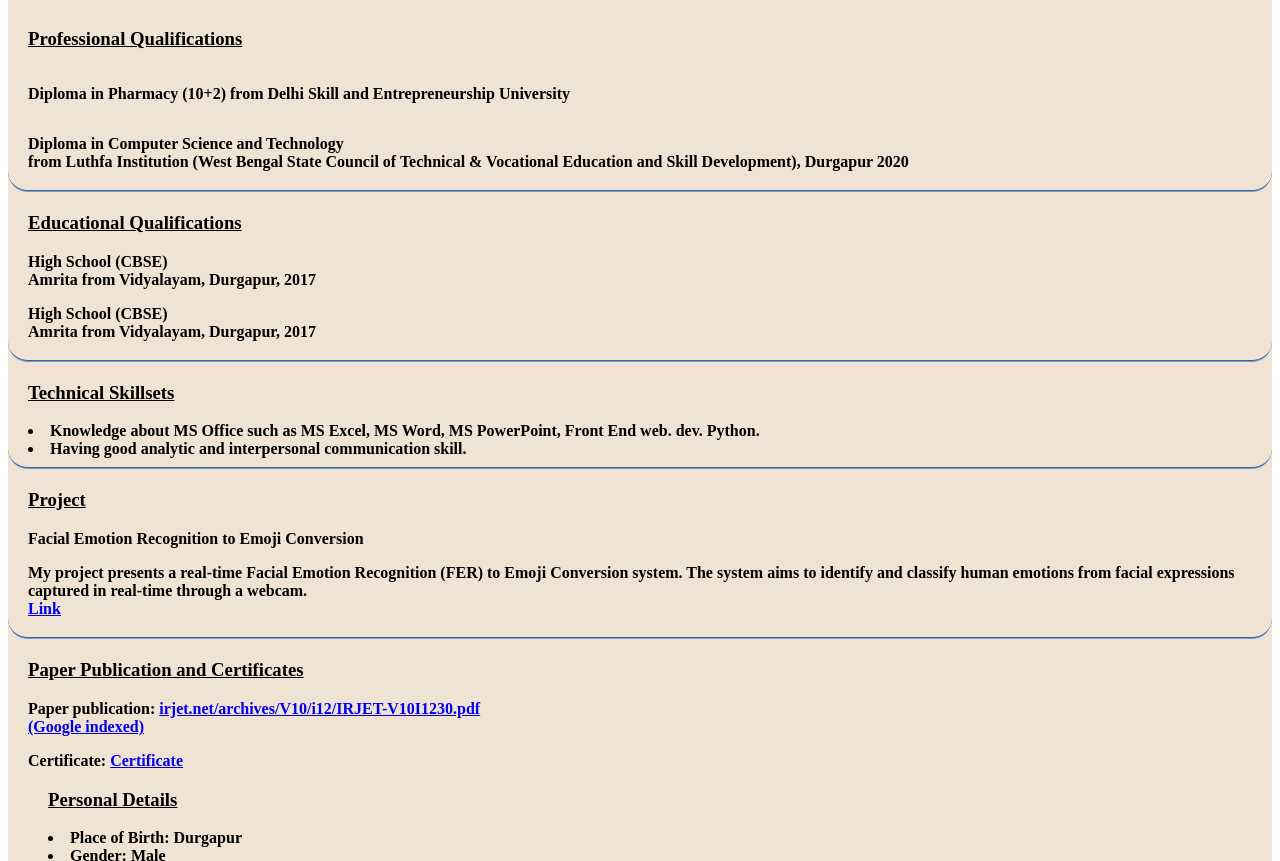
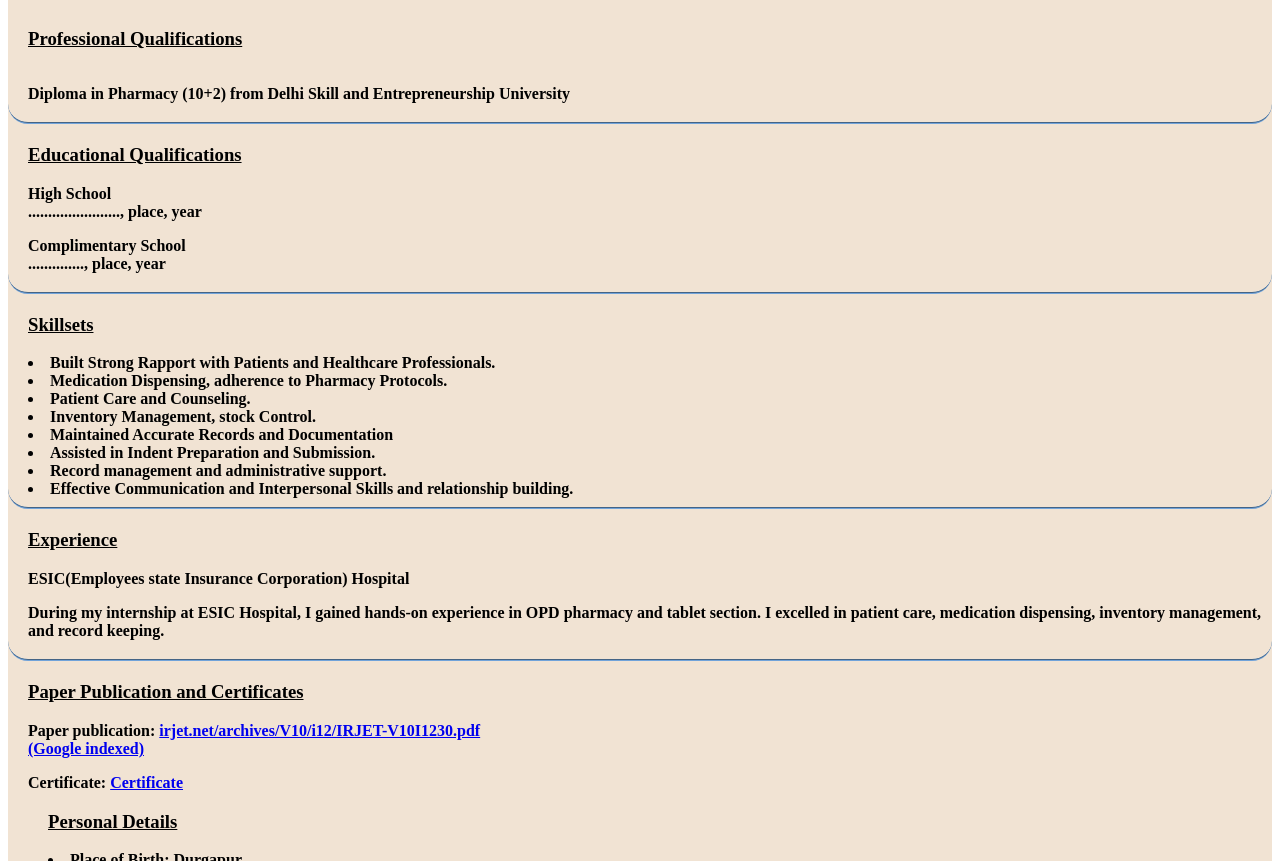
Before and after one commit to RohitKarmakar/pallaviresume, a plain HTML site: page index.html in a window 1280 px wide. Shown: the part 440-1301 px from the top of the page. Drawn offline with Linux system fonts and the light colour scheme.

Commit message:
index.html

```diff
--- a/index.html
+++ b/index.html
@@ -39,12 +39,6 @@
                 <div class="btech">
                     <p><b>Diploma in Pharmacy (10+2) from Delhi Skill and Entrepreneurship University </p>
                 </div>
-
-                <div class="diploma">
-                    <p><b>Diploma in Computer Science and Technology</b><br>
-                        from Luthfa Institution (West Bengal State Council of Technical & Vocational Education and Skill
-                        Development), Durgapur 2020 </p>
-                </div>
             </div>
 
         </div>
@@ -53,27 +47,31 @@
             <div class="educationalqual">
                 <h3><u>Educational Qualifications</u></h3>
                 <div class="school">
-                    <p>High School (CBSE) <br>Amrita from Vidyalayam, Durgapur, 2017</p>
-                    <p>High School (CBSE) <br>Amrita from Vidyalayam, Durgapur, 2017</p>
+                    <p>High School <br>......................., place, year</p>
+                    <p>Complimentary School <br>.............., place, year</p>
                 </div>
             </div>
         </div>
 
         <div class="box4" id="box">
             <div class="techskill">
-                <h3><u>Technical Skillsets</u></h3>
-                <li>Knowledge about MS Office such as MS Excel, MS Word, MS PowerPoint, Front End web. dev. Python.</li>
-                <li>Having good analytic and interpersonal communication skill.</li>
+                <h3><u>Skillsets</u></h3>
+                <li>Built Strong Rapport with Patients and Healthcare Professionals.</li>
+                <li>Medication Dispensing, adherence to Pharmacy Protocols.</li>
+                <li>Patient Care and Counseling.</li>
+                <li>Inventory Management, stock Control.</li>
+                <li>Maintained Accurate Records and Documentation</li>
+                <li>Assisted in Indent Preparation and Submission.</li>
+                <li>Record management and administrative support.</li>
+                <li>Effective Communication and Interpersonal Skills and relationship building.</li>
             </div>
         </div>
 
         <div class="box5" id="box">
-            <h3><u>Project</u></h3>
-            <p><b>Facial Emotion Recognition to Emoji Conversion</b><br></p>
+            <h3><u>Experience</u></h3>
+            <p><b>ESIC(Employees state Insurance Corporation) Hospital</b><br></p>
 
-            My project presents a real-time Facial Emotion Recognition (FER) to Emoji Conversion system. The system aims
-            to identify and classify human emotions from facial expressions captured in real-time through a webcam. <br>
-            <a href="https://github.com/RohitKarmakar/FER-to-ER.git">Link</a>
+            During my internship at ESIC Hospital, I gained hands-on experience in OPD pharmacy and tablet section. I excelled in patient care, medication dispensing, inventory management, and record keeping.
             </p>
         </div>
 
```
